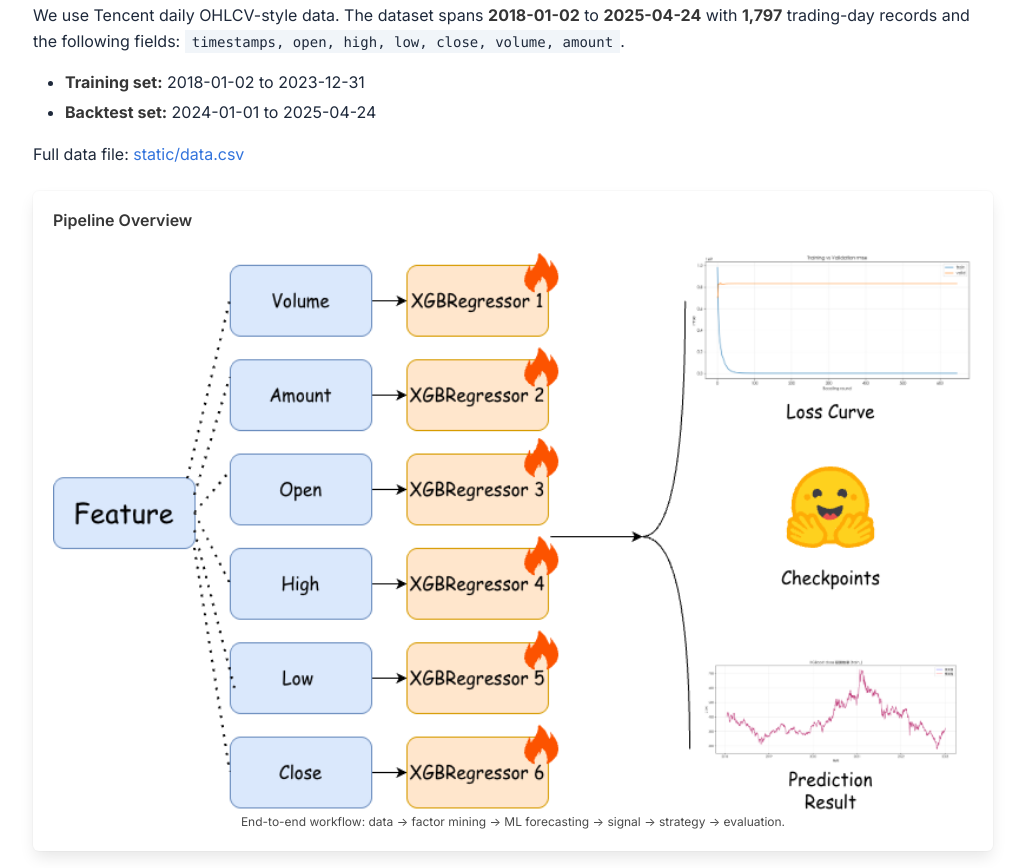
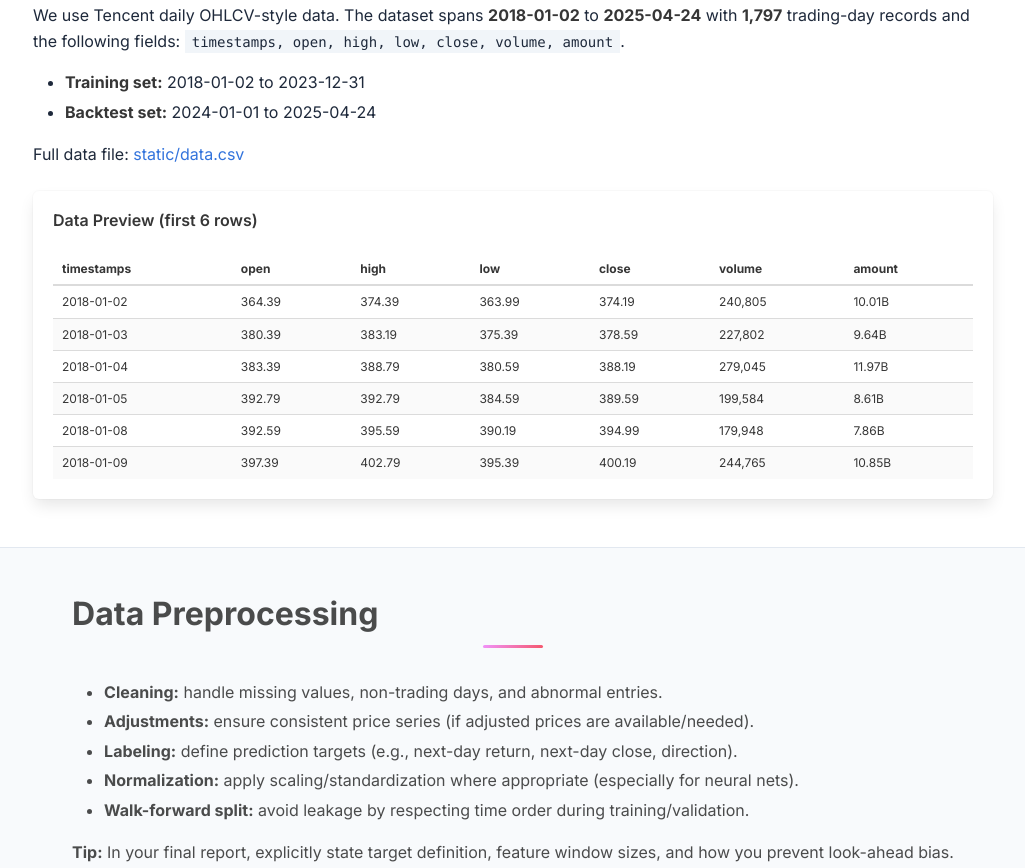
Before and after one commit to SCUTxyx/SCUTMLTrading.github.io, a plain HTML site: page index.html in a window 1280 px wide. Shown: the part 2161-3029 px from the top of the page, without its empty margins (127-1152 px from the left). Drawn offline with nearby package versions, Linux system fonts and the light colour scheme; some icons are missing; files whose address does not match are found by name.

Commit message:
Remove Pipeline Overview and fix PDF path
Removed the Pipeline Overview section and updated the PDF source path.

```diff
--- a/index.html
+++ b/index.html
@@ -242,16 +242,6 @@
           <p>
             Full data file:
             <a href="static/data.csv" target="_blank" rel="noopener">static/data.csv</a>
-          </p>
-        </div>
-
-        <div class="box">
-          <h3 class="title is-6">Pipeline Overview</h3>
-          <figure class="image">
-            <img src="static/images/workflow.png" alt="End-to-end workflow" loading="lazy">
-          </figure>
-          <p class="has-text-centered is-size-7">
-            End-to-end workflow: data → factor mining → ML forecasting → signal → strategy → evaluation.
           </p>
         </div>
 
@@ -539,7 +529,7 @@
             <div class="box">
               <h3 class="title is-6">Position / Exposure Over Time</h3>
               <object
-                data="static/image/report_position_curve.pdf#page=1&zoom=page-width"
+                data="static/images/report_position_curve.pdf#page=1&zoom=page-width"
                 type="application/pdf"
                 width="100%"
                 height="50">
```
